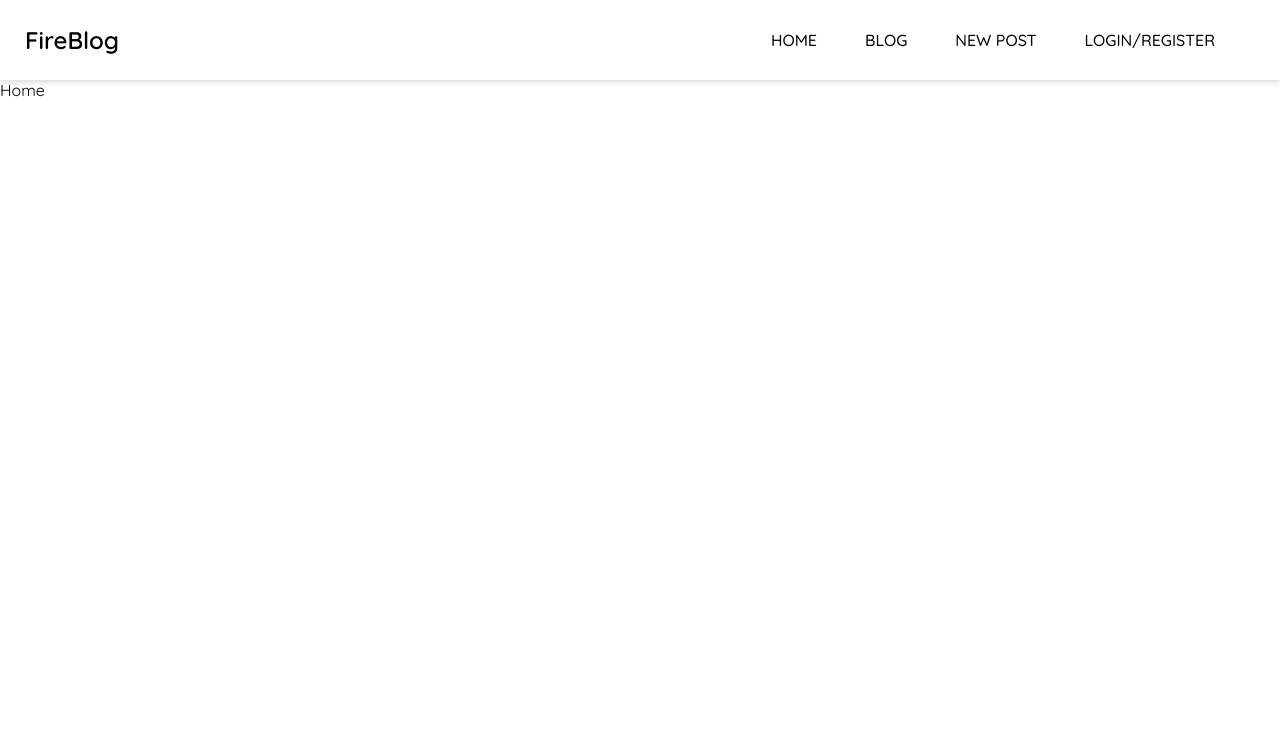
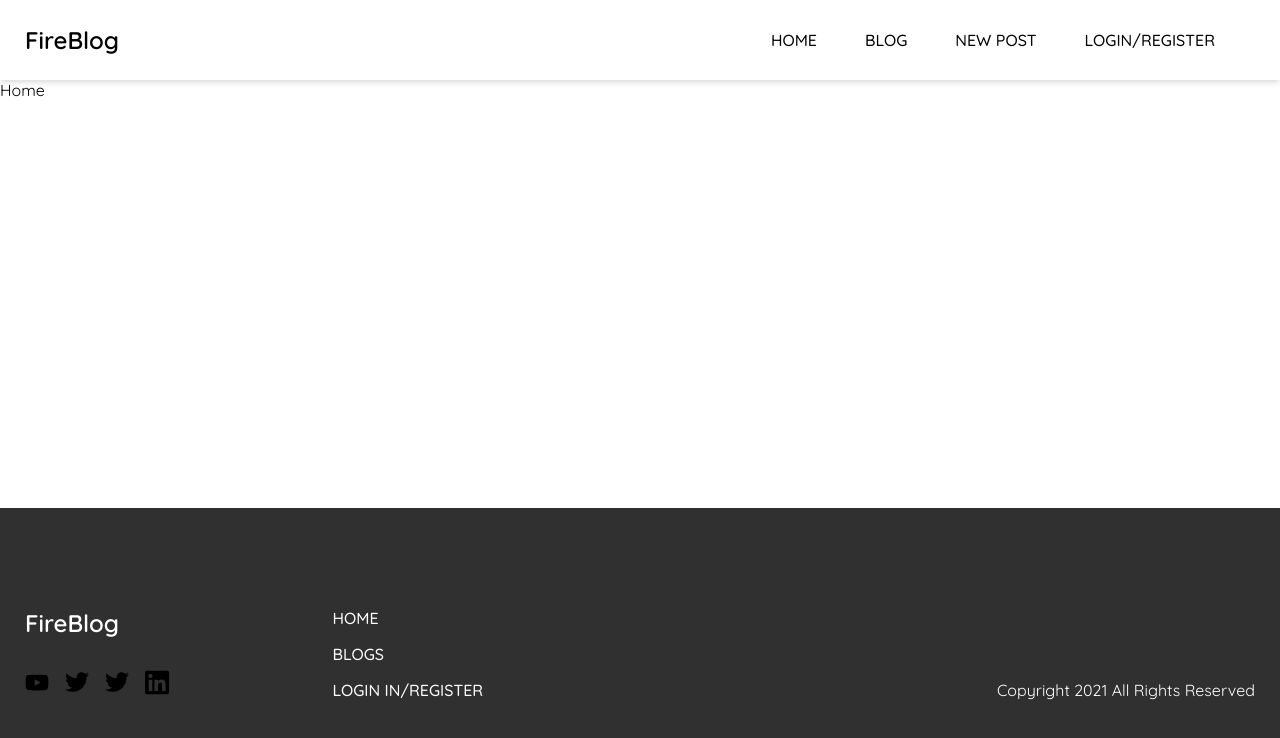
Before and after one commit to bohdanmoroziuk/fireblog, a Vue app: page / in a window 1280 px wide. Shown: the top 738 px of the page. Built offline with nearby package versions, Linux system fonts and the light colour scheme; what vue3-editor would draw is missing.

Commit message:
feat: add footer

```diff
--- a/src/App.vue
+++ b/src/App.vue
@@ -3,17 +3,20 @@
     <div class="app">
       <navbar />
       <router-view />
+      <app-footer />
     </div>
   </div>
 </template>
 
 <script>
 import Navbar from '@/components/Navbar.vue';
+import AppFooter from '@/components/Footer.vue';
 
 export default {
   name: 'App',
   components: {
     Navbar,
+    AppFooter,
   },
 };
 </script>
--- /dev/null
+++ b/src/components/Footer.vue
@@ -0,0 +1,179 @@
+<template>
+  <footer>
+    <div class="container">
+      <div class="left">
+        <div class="col-1">
+          <router-link class="header" :to="{ name: 'home' }">FireBlog</router-link>
+          <ul>
+            <li>
+              <a href="#">
+                <img class="svg-icon" src="@/assets/images/icons/youtube-brands.svg" alt="">
+              </a>
+            </li>
+            <li>
+              <a href="#">
+                <img class="svg-icon" src="@/assets/images/icons/twitter-brands.svg" alt="">
+              </a>
+            </li>
+            <li>
+              <a href="#">
+                <img class="svg-icon" src="@/assets/images/icons/twitter-brands.svg" alt="">
+              </a>
+            </li>
+            <li>
+              <a href="#">
+                <img class="svg-icon" src="@/assets/images/icons/linkedin-brands.svg" alt="">
+              </a>
+            </li>
+          </ul>
+        </div>
+        <div class="col-2">
+          <ul>
+            <router-link class="link" :to="{ name: 'home' }">
+              Home
+            </router-link>
+            <router-link class="link" to="#">
+              Blogs
+            </router-link>
+            <router-link v-if="admin" class="link" to="#">
+              New Post
+            </router-link>
+            <router-link v-if="!user" class="link" to="#">
+              Login In/Register
+            </router-link>
+          </ul>
+        </div>
+      </div>
+      <div class="right">
+        <p>Copyright 2021 All Rights Reserved</p>
+      </div>
+    </div>
+  </footer>
+</template>
+
+<script>
+export default {
+  name: 'Footer',
+  computed: {
+    user() {
+      return null;
+    },
+    admin() {
+      return null;
+    },
+  },
+};
+</script>
+
+<style lang="scss" scoped>
+footer {
+  margin-top: auto;
+  padding: 100px 25px;
+  background-color: #303030;
+  .container {
+    display: flex;
+    flex-direction: column;
+    gap: 32px;
+    @media (min-width: 800px) {
+      flex-direction: row;
+      gap: 0px;
+    }
+    > div {
+      display: flex;
+      flex: 1;
+    }
+    .left {
+      gap: 32px;
+      color: #fff;
+      display: flex;
+      flex-direction: column;
+      align-items: center;
+      @media (min-width: 800px) {
+        flex-direction: row;
+        align-items: initial;
+        gap: 0;
+      }
+      .header {
+        text-align: center;
+        font-size: 24px;
+        color: #fff;
+        margin-bottom: 16px;
+        text-decoration: none;
+        font-weight: 600;
+        @media (min-width: 800px) {
+          text-align: initial;
+        }
+      }
+      ul {
+        gap: 16px;
+        list-style: none;
+        display: flex;
+      }
+      .col-1,
+      .col-2 {
+        gap: 32px;
+        display: flex;
+        flex: 1;
+        @media (min-width: 800px) {
+          gap: 0;
+        }
+      }
+      .col-1 {
+        flex-direction: column;
+        h2 {
+          text-align: center;
+          @media (min-width: 800px) {
+            text-align: initial;
+          }
+        }
+        ul {
+          margin-top: auto;
+          li {
+            display: flex;
+            align-items: center;
+            .svg-icon {
+              width: 24px;
+              height: auto;
+              color: #fff;
+
+              path {
+                fill: #fff;
+              }
+            }
+          }
+        }
+      }
+      .col-2 {
+        ul {
+          height: 100%;
+          justify-content: center;
+          flex-direction: row;
+          flex-wrap: wrap;
+          @media (min-width: 800px) {
+            flex-direction: column;
+          }
+          .link {
+            font-size: 16px;
+            font-weight: 500;
+            color: #fff;
+            text-decoration: none;
+          }
+        }
+      }
+    }
+    .right {
+      gap: 32px;
+      color: #fff;
+      align-items: center;
+      flex-direction: column;
+      @media (min-width: 800px) {
+        align-items: flex-end;
+        gap: 0;
+      }
+    }
+    p {
+      margin-top: auto;
+    }
+  }
+}
+</style>
```
